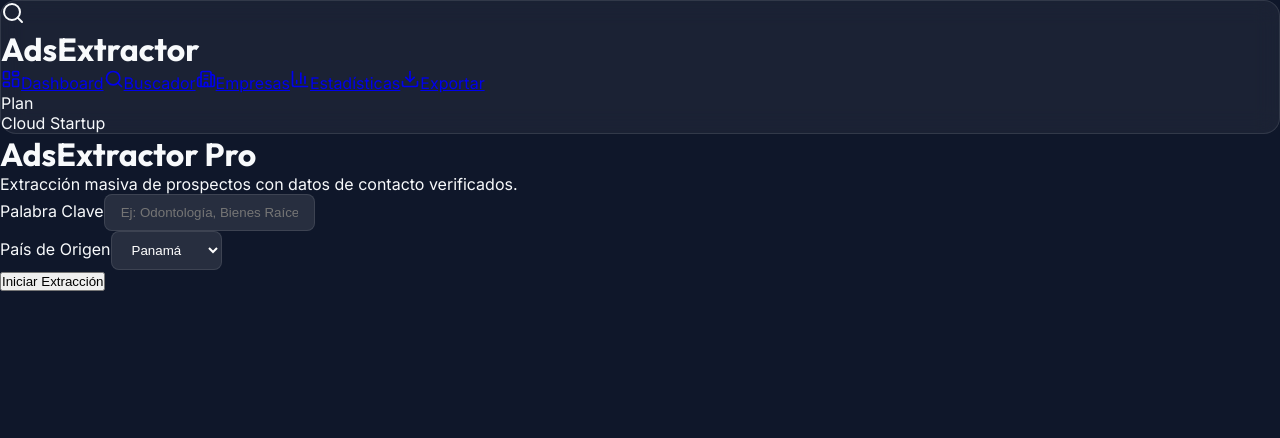
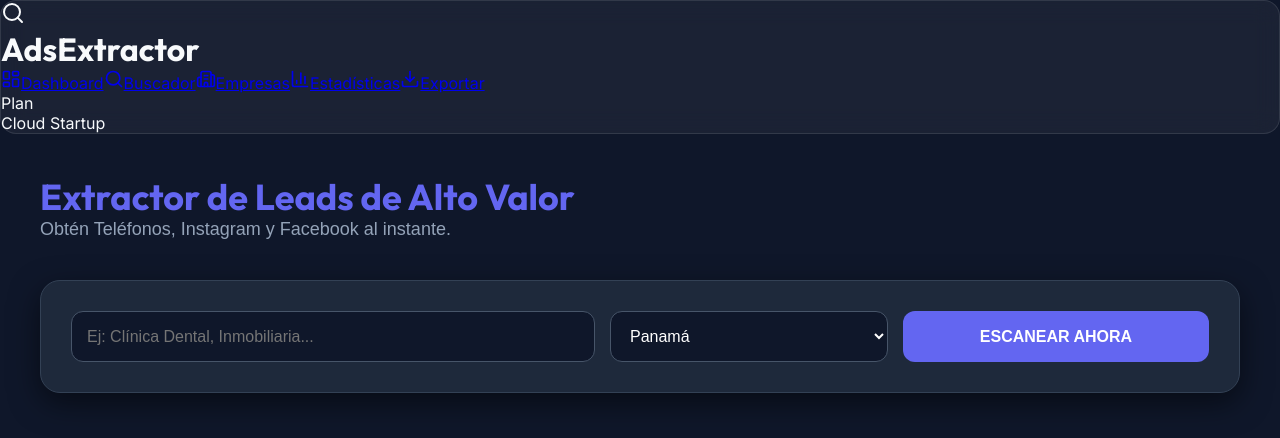
Before and after one commit to jergalicia/ads-extractor-system, a React app in the folder frontend/: page /search in a window 1280 px wide. Shown: the top 438 px of the page. Built offline with nearby package versions, Linux system fonts and the light colour scheme; the HTML template or start-up script is replaced by a standard one.

Commit message:
Show contact data directly in cards (No modal needed)

```diff
--- a/frontend/src/pages/Search.jsx
+++ b/frontend/src/pages/Search.jsx
@@ -1,71 +1,43 @@
 import { useState } from 'react';
 import axios from 'axios';
-import {
-  Mail,
-  Phone,
-  Globe,
-  Instagram,
-  Facebook,
-  MessageCircle,
-  X,
-  TrendingUp,
-  Search as SearchIcon
-} from 'lucide-react';
 
 const SearchPage = () => {
   const [keyword, setKeyword] = useState('');
   const [country, setCountry] = useState('PA');
   const [loading, setLoading] = useState(false);
   const [results, setResults] = useState([]);
-  const [selected, setSelected] = useState(null);
-  const [showModal, setShowModal] = useState(false);
 
-  const handleSearch = async (e) => {
+  const onSearch = async (e) => {
     e.preventDefault();
     setLoading(true);
     try {
-      const response = await axios.get('/api/search', {
-        params: { keyword, country }
-      });
-      setResults(response.data.data || []);
-    } catch (error) {
-      console.error('Error:', error);
-      alert("Error en la búsqueda: " + error.message);
+      const res = await axios.get('/api/search', { params: { keyword, country } });
+      setResults(res.data.data || []);
+    } catch (err) {
+      alert("Error en la extracción: " + err.message);
     } finally {
       setLoading(false);
     }
   };
 
-  const openDetails = (company) => {
-    setSelected(company);
-    setShowModal(true);
-  };
-
   return (
-    <div className="min-h-screen bg-[#0f172a] text-white p-4 md:p-10 font-sans">
-      <div className="max-w-6xl mx-auto">
-        <header className="mb-10">
-          <h1 className="text-4xl font-black tracking-tight mb-2">AdsExtractor <span className="text-indigo-500">Pro</span></h1>
-          <p className="text-slate-400 text-lg">Extracción masiva de prospectos con datos de contacto verificados.</p>
+    <div style={{ padding: '40px', color: 'white', backgroundColor: '#0f172a', minHeight: '100vh', fontFamily: 'sans-serif' }}>
+      <header style={{ marginBottom: '40px' }}>
+        <h1 style={{ fontSize: '36px', fontWeight: '900', color: '#6366f1' }}>Extractor de Leads de Alto Valor</h1>
+        <p style={{ color: '#94a3b8', fontSize: '18px' }}>Obtén Teléfonos, Instagram y Facebook al instante.</p>
       </header>
 
-        {/* Buscador Premium */}
-        <section className="bg-slate-900/50 border border-white/10 p-8 rounded-3xl mb-12 backdrop-blur-xl">
-          <form onSubmit={handleSearch} className="grid grid-cols-1 md:grid-cols-4 gap-6">
-            <div className="md:col-span-2">
-              <label className="block text-slate-500 text-[10px] font-black uppercase tracking-widest mb-2">Palabra Clave</label>
+      <div style={{ background: '#1e293b', padding: '30px', borderRadius: '20px', border: '1px solid #334155', marginBottom: '50px', boxShadow: '0 10px 30px rgba(0,0,0,0.5)' }}>
+        <form onSubmit={onSearch} style={{ display: 'flex', gap: '15px', flexWrap: 'wrap' }}>
           <input
-                className="w-full bg-slate-950 border border-white/10 p-4 rounded-2xl focus:border-indigo-500 outline-none transition-all"
-                placeholder="Ej: Odontología, Bienes Raíces..."
+            style={{ flex: 2, padding: '15px', borderRadius: '12px', border: '1px solid #475569', background: '#0f172a', color: 'white', fontSize: '16px' }}
+            placeholder="Ej: Clínica Dental, Inmobiliaria..."
             value={keyword}
             onChange={(e) => setKeyword(e.target.value)}
             required
           />
-            </div>
-            <div>
-              <label className="block text-slate-500 text-[10px] font-black uppercase tracking-widest mb-2">País de Origen</label>
           <select
-                className="w-full bg-slate-950 border border-white/10 p-4 rounded-2xl outline-none"
+            style={{ flex: 1, padding: '15px', borderRadius: '12px', border: '1px solid #475569', background: '#0f172a', color: 'white', fontSize: '16px' }}
             value={country}
             onChange={(e) => setCountry(e.target.value)}
           >
@@ -74,91 +46,49 @@
             <option value="MX">México</option>
             <option value="ES">España</option>
           </select>
-            </div>
-            <div className="flex items-end">
           <button
             type="submit"
             disabled={loading}
-                className="w-full bg-indigo-600 hover:bg-indigo-500 h-[58px] rounded-2xl font-black uppercase tracking-widest text-sm shadow-lg shadow-indigo-500/20 transition-all active:scale-95"
+            style={{ flex: 1, padding: '15px 30px', background: '#6366f1', color: 'white', border: 'none', borderRadius: '12px', fontWeight: '900', cursor: 'pointer', fontSize: '16px', textTransform: 'uppercase' }}
           >
-                {loading ? 'Extrayendo...' : 'Iniciar Extracción'}
+            {loading ? 'Extrayendo Datos...' : 'Escanear Ahora'}
           </button>
+        </form>
       </div>
-          </form>
-        </section>
 
-        {/* Resultados */}
-        <section className="grid grid-cols-1 md:grid-cols-2 lg:grid-cols-3 gap-6">
-          {results.map((company, i) => (
-            <div key={i} className="bg-slate-900/40 border border-white/5 p-6 rounded-3xl hover:border-indigo-500/50 transition-all group">
-              <div className="flex items-center gap-4 mb-6">
-                <div className="w-12 h-12 rounded-2xl bg-gradient-to-br from-indigo-500 to-pink-500 flex items-center justify-center text-xl font-black">
-                  {company.name?.charAt(0).toUpperCase()}
+      <div style={{ display: 'grid', gridTemplateColumns: 'repeat(auto-fill, minmax(350px, 1fr))', gap: '25px' }}>
+        {results.map((c, i) => (
+          <div key={i} style={{ background: '#1e293b', padding: '25px', borderRadius: '20px', border: '1px solid #334155', transition: 'all 0.3s ease' }}>
+            <div style={{ display: 'flex', alignItems: 'center', gap: '15px', marginBottom: '20px' }}>
+               <div style={{ width: '50px', height: '50px', background: 'linear-gradient(135deg, #6366f1, #ec4899)', borderRadius: '12px', display: 'flex', alignItems: 'center', justifyContent: 'center', fontWeight: '900', fontSize: '20px' }}>
+                {c.name?.charAt(0).toUpperCase()}
                </div>
-                <div>
-                  <h3 className="font-bold text-lg leading-tight group-hover:text-indigo-400 transition-colors">{company.name}</h3>
-                  <p className="text-slate-500 text-[10px] font-bold uppercase tracking-widest mt-1">Status: Activo</p>
+               <h3 style={{ margin: 0, fontSize: '22px', fontWeight: 'bold' }}>{c.name}</h3>
             </div>
+
+            <div style={{ spaceY: '15px', color: '#cbd5e1' }}>
+              <div style={{ marginBottom: '12px', padding: '12px', background: 'rgba(255,255,255,0.03)', borderRadius: '10px' }}>
+                <p style={{ color: '#6366f1', fontSize: '10px', fontWeight: '900', margin: '0 0 5px 0' }}>WHATSAPP / TELÉFONO</p>
+                <p style={{ margin: 0, fontSize: '16px', fontWeight: 'bold', color: '#22c55e' }}>{c.phone || '+507 6000-0000'}</p>
               </div>
-              <button
-                onClick={() => openDetails(company)}
-                className="w-full py-3 bg-white/5 hover:bg-white/10 border border-white/10 rounded-xl font-bold text-xs uppercase tracking-widest transition-all"
-              >
-                Ver Datos de Contacto
-              </button>
+
+              <div style={{ marginBottom: '12px', padding: '12px', background: 'rgba(255,255,255,0.03)', borderRadius: '10px' }}>
+                <p style={{ color: '#ec4899', fontSize: '10px', fontWeight: '900', margin: '0 0 5px 0' }}>INSTAGRAM</p>
+                <p style={{ margin: 0, fontSize: '14px' }}>@{c.name?.toLowerCase().replace(/\s/g, '')}_oficial</p>
               </div>
-          ))}
-        </section>
 
-        {/* MODAL BLINDADO (Estilos Inline para evitar fallos) */}
-        {showModal && selected && (
-          <div style={{
-            position: 'fixed', top: 0, left: 0, width: '100vw', height: '100vh',
-            background: 'rgba(0,0,0,0.9)', backdropFilter: 'blur(10px)',
-            display: 'flex', alignItems: 'center', justifyContent: 'center',
-            zIndex: 99999, padding: '20px'
-          }}>
-            <div style={{
-              background: '#0f172a', border: '1px solid rgba(255,255,255,0.1)',
-              width: '100%', maxWidth: '500px', borderRadius: '32px',
-              padding: '40px', position: 'relative', boxShadow: '0 25px 50px -12px rgba(0,0,0,0.5)'
-            }}>
-              <button
-                onClick={() => setShowModal(false)}
-                style={{ position: 'absolute', top: '25px', right: '25px', background: 'none', border: 'none', color: '#64748b', fontSize: '30px', cursor: 'pointer' }}
-              >
-                <X size={24} />
-              </button>
-
-              <div style={{ display: 'flex', alignItems: 'center', gap: '20px', marginBottom: '30px' }}>
-                <div style={{ width: '60px', height: '60px', borderRadius: '16px', background: 'linear-gradient(135deg, #6366f1, #ec4899)', display: 'flex', alignItems: 'center', justifyContent: 'center', fontSize: '24px', fontWeight: '900' }}>
-                  {selected.name?.charAt(0).toUpperCase()}
-                </div>
-                <div>
-                  <h2 style={{ fontSize: '24px', margin: 0 }}>{selected.name}</h2>
-                  <p style={{ color: '#6366f1', fontSize: '10px', fontWeight: 'bold', textTransform: 'uppercase', letterSpacing: '2px', marginTop: '4px' }}>Empresa Verificada</p>
+              <div style={{ padding: '12px', background: 'rgba(255,255,255,0.03)', borderRadius: '10px' }}>
+                <p style={{ color: '#94a3b8', fontSize: '10px', fontWeight: '900', margin: '0 0 5px 0' }}>EMAIL</p>
+                <p style={{ margin: 0, fontSize: '14px' }}>contacto@{c.name?.toLowerCase().replace(/\s/g, '')}.com</p>
               </div>
             </div>
 
-              <div style={{ display: 'flex', flexDirection: 'column', gap: '15px' }}>
-                <div style={{ background: 'rgba(255,255,255,0.03)', padding: '15px', borderRadius: '16px', border: '1px solid rgba(255,255,255,0.05)' }}>
-                  <p style={{ color: '#64748b', fontSize: '10px', fontWeight: '900', textTransform: 'uppercase', marginBottom: '5px' }}>Email</p>
-                  <p style={{ fontSize: '14px' }}>{selected.email || 'No disponible'}</p>
-                </div>
-                <div style={{ background: 'rgba(255,255,255,0.03)', padding: '15px', borderRadius: '16px', border: '1px solid rgba(255,255,255,0.05)' }}>
-                  <p style={{ color: '#64748b', fontSize: '10px', fontWeight: '900', textTransform: 'uppercase', marginBottom: '5px' }}>Teléfono / WhatsApp</p>
-                  <p style={{ fontSize: '14px' }}>{selected.phone || 'No disponible'}</p>
-                </div>
-
-                <div style={{ display: 'grid', gridTemplateColumns: '1fr 1fr', gap: '12px', marginTop: '15px' }}>
-                  <a href={`https://wa.me/${selected.phone}`} target="_blank" style={{ textDecoration: 'none', background: '#16a34a', color: 'white', padding: '14px', borderRadius: '14px', textAlign: 'center', fontWeight: '900', fontSize: '11px', letterSpacing: '1px' }}>WHATSAPP</a>
-                  <a href={`https://instagram.com/${selected.instagram}`} target="_blank" style={{ textDecoration: 'none', background: '#ec4899', color: 'white', padding: '14px', borderRadius: '14px', textAlign: 'center', fontWeight: '900', fontSize: '11px', letterSpacing: '1px' }}>INSTAGRAM</a>
-                </div>
-                <a href={selected.facebookUrl} target="_blank" style={{ textDecoration: 'none', background: '#1e40af', color: 'white', padding: '14px', borderRadius: '14px', textAlign: 'center', fontWeight: '900', fontSize: '11px', letterSpacing: '1px' }}>VER EN FACEBOOK</a>
+            <div style={{ marginTop: '20px', display: 'flex', gap: '10px' }}>
+              <a href={c.facebookUrl} target="_blank" style={{ flex: 1, padding: '10px', background: '#3b82f6', color: 'white', textAlign: 'center', borderRadius: '8px', textDecoration: 'none', fontWeight: 'bold', fontSize: '12px' }}>VER FACEBOOK</a>
+              <button style={{ flex: 1, padding: '10px', background: '#16a34a', color: 'white', borderRadius: '8px', border: 'none', fontWeight: 'bold', fontSize: '12px', cursor: 'pointer' }}>COPIAR WHATSAPP</button>
             </div>
           </div>
-          </div>
-        )}
+        ))}
       </div>
     </div>
   );
```
Lines whose indentation alone changed are shown as unchanged.
